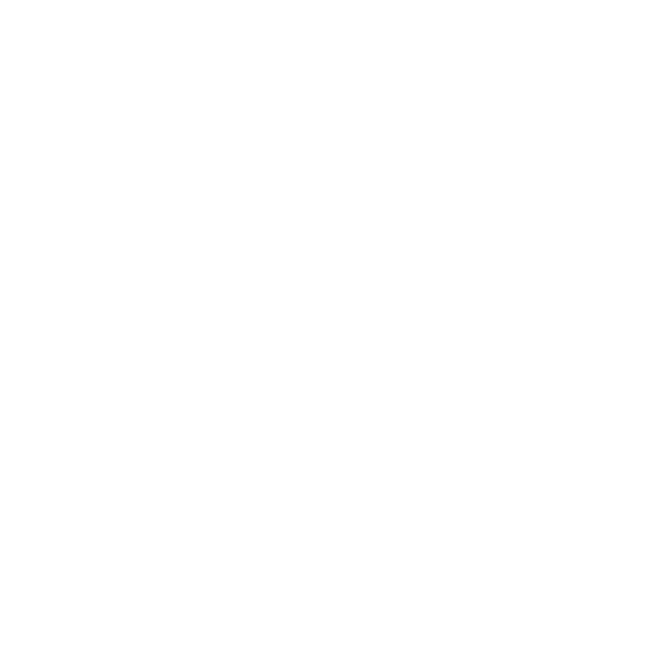
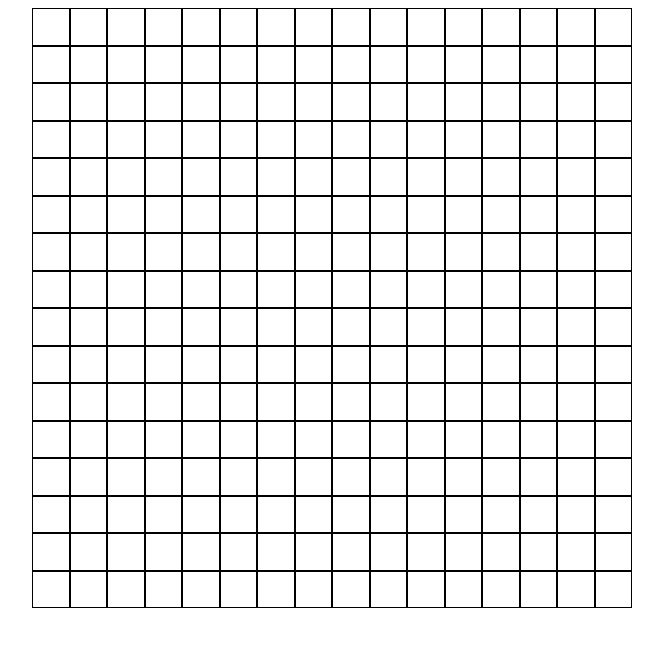
Before and after one commit to CharlotteGale/etch-a-sketch, a plain HTML site: page index.html in a window 1280 px wide. Shown: the whole page, without its empty margins (308-971 px from the left). Drawn offline with Linux system fonts and the light colour scheme.

Commit message:
Add elements, logic & styling
Add container div and update document title to index.html
Add logic to manipulate DOM to script.js
Add styling to styles.css

```diff
--- a/index.html
+++ b/index.html
@@ -3,11 +3,13 @@
 <head>
      <meta charset="UTF-8">
      <meta name="viewport" content="width=device-width, initial-scale=1.0">
-     <title>Document</title>
+     <title>etch-a-sketch</title>
      <link rel="stylesheet" href="styles.css">
 </head>
 <body>
-
+     <div id="sketch-container">
+          <!-- content added via DOM manipulation -->
+     </div>
      <script src="script.js"></script>
 </body>
 </html>
--- a/script.js
+++ b/script.js
@@ -0,0 +1,18 @@
+const container = document.getElementById("sketch-container");
+
+let gridNum = 16;
+
+function createGrid(gridNum){
+     for (let i = 0; i < gridNum; i++) {
+          const row = document.createElement('div')
+          row.classList.add("row")
+          for (let j = 0; j < gridNum; j++) {
+               const square = document.createElement('div')
+               square.classList.add("square")
+               row.appendChild(square)
+          }
+     container.appendChild(row)
+     }
+}
+
+createGrid(gridNum);
--- a/styles.css
+++ b/styles.css
@@ -0,0 +1,30 @@
+body {
+     display: flex;
+     justify-content: center;
+     align-items: center;
+     flex-direction: column;
+}
+
+#sketch-container {
+     display: flex;
+     flex-direction: column;
+     flex-wrap: wrap;
+     width: 600px;
+     height: 600px;
+}
+
+.row {
+     display: flex;
+     flex-grow: 1;
+}
+
+.square {
+     display: flex;
+     flex-grow: 1;
+     border: 1px solid black;
+     box-sizing: border-box;
+}
+
+.square:hover {
+     background-color: rgb(29, 95, 29);
+}
```
